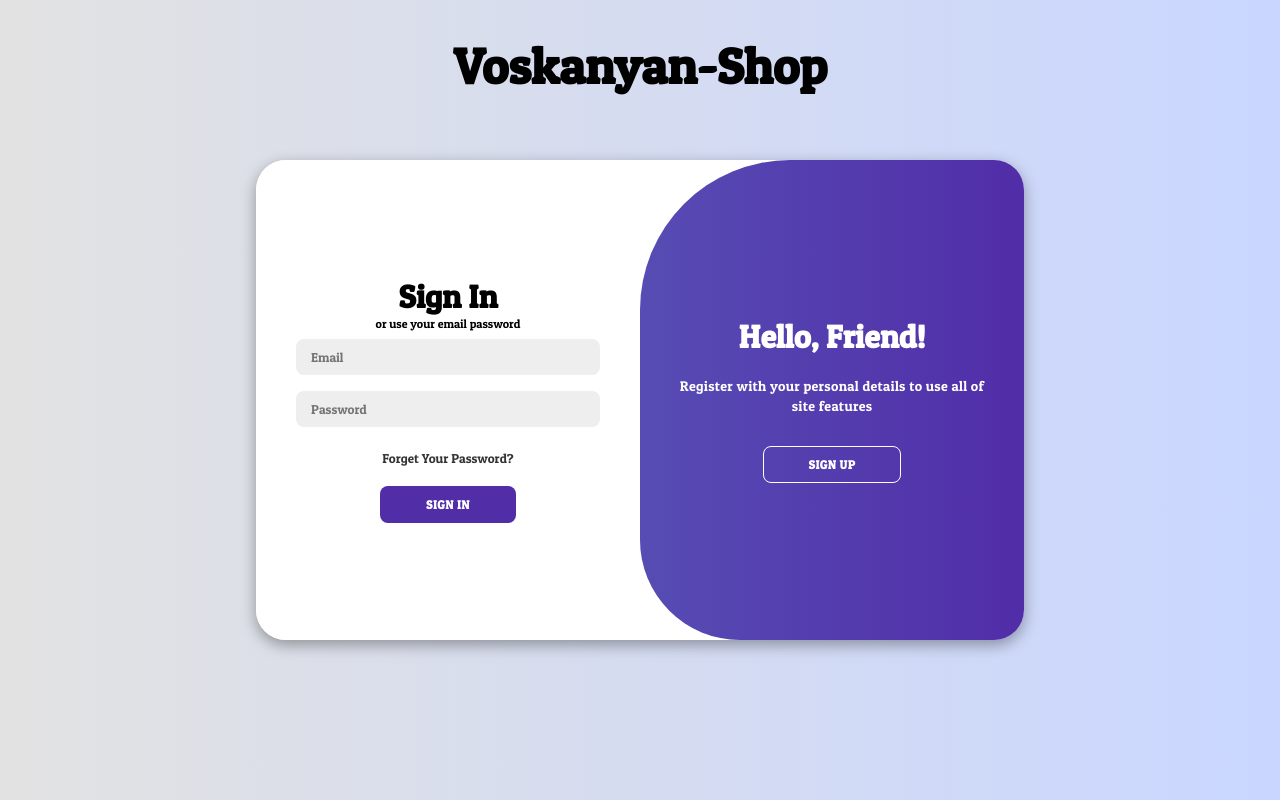
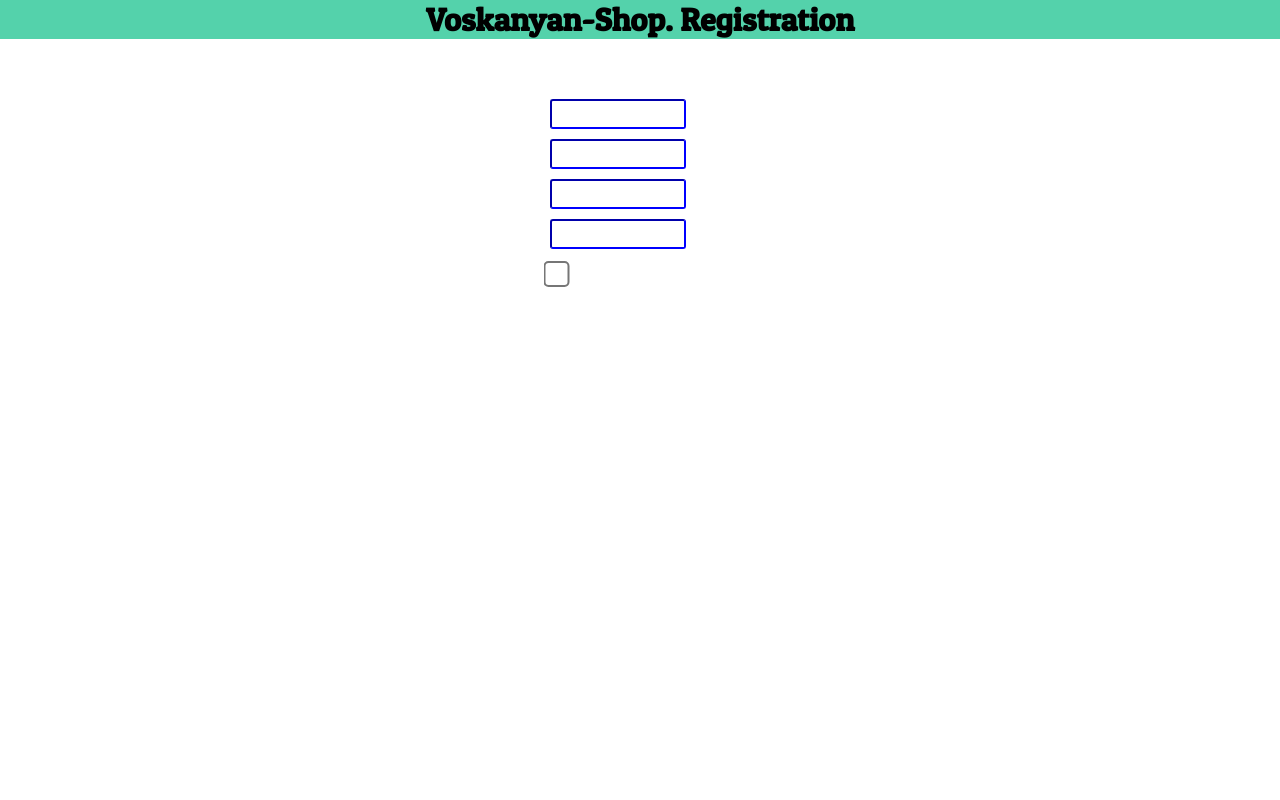
Before and after one commit to voskanyan777/web, a plain HTML site: page login.html in a window 1280 px wide. Drawn offline with Linux system fonts and the light colour scheme.

Commit message:
added custom login page

```diff
--- a/login.html
+++ b/login.html
@@ -5,49 +5,22 @@
     <meta charset="UTF-8">
     <meta name="viewport" content="width=device-width, initial-scale=1.0">
     <link rel="stylesheet" href="/styles/login.css">
-    <title>Modern Login Page | AsmrProg</title>
+    <title>VS. Registration</title>
+
 </head>
 
 <body>
-    <h1 id="main-text">Voskanyan-Shop</h1>
-    <div class="container" id="container">
-        <div class="form-container sign-up">
-            <form>
-                <h1>Create Account</h1>
-                <span>or use your email for registeration</span>
-                <input type="text" placeholder="Name">
-                <input type="email" placeholder="Email">
-                <input type="password" placeholder="Password">
-                <button>Sign Up</button>
-            </form>
-        </div>
-        <div class="form-container sign-in">
-            <form>
-                <h1>Sign In</h1>
+    <h1 id="mainText">Voskanyan-Shop. Registration</h1>
+    <div class="registration">
+        <form action="">
+            <input type="text" name="" id="">
+            <input type="email" name="" id="">
+            <input type="password" name="" id="">
+            <input type="text" name="" id="">
+            <input type="checkbox" name="" id="">
+        </form>
 
-                <span>or use your email password</span>
-                <input type="email" placeholder="Email">
-                <input type="password" placeholder="Password">
-                <a href="#">Forget Your Password?</a>
-                <button>Sign In</button>
-            </form>
-        </div>
-        <div class="toggle-container">
-            <div class="toggle">
-                <div class="toggle-panel toggle-left">
-                    <h1>Welcome Back!</h1>
-                    <p>Enter your personal details to use all of site features</p>
-                    <button class="hidden" id="login">Sign In</button>
-                </div>
-                <div class="toggle-panel toggle-right">
-                    <h1>Hello, Friend!</h1>
-                    <p>Register with your personal details to use all of site features</p>
-                    <button class="hidden" id="register">Sign Up</button>
-                </div>
-            </div>
-        </div>
     </div>
-
     <script src="/scripts/login.js"></script>
 </body>
 
--- a/scripts/login.js
+++ b/scripts/login.js
@@ -1,11 +1,7 @@
-const container = document.getElementById('container');
-const registerBtn = document.getElementById('register');
-const loginBtn = document.getElementById('login');
-
-registerBtn.addEventListener('click', () => {
-    container.classList.add("active");
-});
-
-loginBtn.addEventListener('click', () => {
-    container.classList.remove("active");
-});
+function some(){
+    console.log('he')
+}
+const mainButton = document.getElementById('mainbtn')
+mainButton.addEventListener('click', function(){
+    mainButton.value = '12'
+})
--- a/styles/custom_login.css
+++ b/styles/custom_login.css
@@ -39,3 +39,6 @@ input:hover{
 .tests h3{
     font-size: 15px;
 }
+.mainBtn{
+    width: 100%;
+}
--- a/styles/login.css
+++ b/styles/login.css
@@ -9,209 +9,27 @@
     box-sizing: border-box;
     font-family: 'Protest Riot', sans-serif;
 }
-#main-text{
-    position: absolute;
-    top: 35px;
-    font-size: 50px;
-}
-body{
-    background-color: #c9d6ff;
-    background: linear-gradient(to right, #e2e2e2, #c9d6ff);
-    display: flex;
-    align-items: center;
-    justify-content: center;
-    flex-direction: column;
-    height: 100vh;
+
+#mainText{
+    background-color: rgb(84, 210, 171);
+    text-align: center;
 }
 
-.container{
-    background-color: #fff;
-    border-radius: 30px;
-    box-shadow: 0 5px 15px rgba(0, 0, 0, 0.35);
+.registration{
     position: relative;
-    overflow: hidden;
-    width: 768px;
-    max-width: 100%;
-    min-height: 480px;
+    top: 50px;
+    width: 100px;
+    margin-left: 550px;
+
 }
-
-.container p{
-    font-size: 14px;
-    line-height: 20px;
-    letter-spacing: 0.3px;
-    margin: 20px 0;
+.registration input{
+    margin-top: 10px;
 }
-
-.container span{
-    font-size: 12px;
+input{
+    border-radius: 3px;
+    border-color: blue;
+    height: 30px;
 }
-
-.container a{
-    color: #333;
-    font-size: 13px;
-    text-decoration: none;
-    margin: 15px 0 10px;
+.registration input[type="checkbox"] {
+    transform: scale(2); /* Увеличиваем размер флажка в 2 раза */
 }
-
-.container button{
-    background-color: #512da8;
-    color: #fff;
-    font-size: 12px;
-    padding: 10px 45px;
-    border: 1px solid transparent;
-    border-radius: 8px;
-    font-weight: 600;
-    letter-spacing: 0.5px;
-    text-transform: uppercase;
-    margin-top: 10px;
-    cursor: pointer;
-}
-
-.container button.hidden{
-    background-color: transparent;
-    border-color: #fff;
-}
-
-.container form{
-    background-color: #fff;
-    display: flex;
-    align-items: center;
-    justify-content: center;
-    flex-direction: column;
-    padding: 0 40px;
-    height: 100%;
-}
-
-.container input{
-    background-color: #eee;
-    border: none;
-    margin: 8px 0;
-    padding: 10px 15px;
-    font-size: 13px;
-    border-radius: 8px;
-    width: 100%;
-    outline: none;
-}
-
-.form-container{
-    position: absolute;
-    top: 0;
-    height: 100%;
-    transition: all 0.6s ease-in-out;
-}
-
-.sign-in{
-    left: 0;
-    width: 50%;
-    z-index: 2;
-}
-
-.container.active .sign-in{
-    transform: translateX(100%);
-}
-
-.sign-up{
-    left: 0;
-    width: 50%;
-    opacity: 0;
-    z-index: 1;
-}
-
-.container.active .sign-up{
-    transform: translateX(100%);
-    opacity: 1;
-    z-index: 5;
-    animation: move 0.6s;
-}
-
-@keyframes move{
-    0%, 49.99%{
-        opacity: 0;
-        z-index: 1;
-    }
-    50%, 100%{
-        opacity: 1;
-        z-index: 5;
-    }
-}
-
-.social-icons{
-    margin: 20px 0;
-}
-
-.social-icons a{
-    border: 1px solid #ccc;
-    border-radius: 20%;
-    display: inline-flex;
-    justify-content: center;
-    align-items: center;
-    margin: 0 3px;
-    width: 40px;
-    height: 40px;
-}
-
-.toggle-container{
-    position: absolute;
-    top: 0;
-    left: 50%;
-    width: 50%;
-    height: 100%;
-    overflow: hidden;
-    transition: all 0.6s ease-in-out;
-    border-radius: 150px 0 0 100px;
-    z-index: 1000;
-}
-
-.container.active .toggle-container{
-    transform: translateX(-100%);
-    border-radius: 0 150px 100px 0;
-}
-
-.toggle{
-    background-color: #512da8;
-    height: 100%;
-    background: linear-gradient(to right, #5c6bc0, #512da8);
-    color: #fff;
-    position: relative;
-    left: -100%;
-    height: 100%;
-    width: 200%;
-    transform: translateX(0);
-    transition: all 0.6s ease-in-out;
-}
-
-.container.active .toggle{
-    transform: translateX(50%);
-}
-
-.toggle-panel{
-    position: absolute;
-    width: 50%;
-    height: 100%;
-    display: flex;
-    align-items: center;
-    justify-content: center;
-    flex-direction: column;
-    padding: 0 30px;
-    text-align: center;
-    top: 0;
-    transform: translateX(0);
-    transition: all 0.6s ease-in-out;
-}
-
-.toggle-left{
-    transform: translateX(-200%);
-}
-
-.container.active .toggle-left{
-    transform: translateX(0);
-}
-
-.toggle-right{
-    right: 0;
-    transform: translateX(0);
-}
-
-.container.active .toggle-right{
-    transform: translateX(200%);
-}
```
Also changed, not shown: custom_login.html (+6 -5 lines), scripts/custom_login.js (+39 -15 lines).
